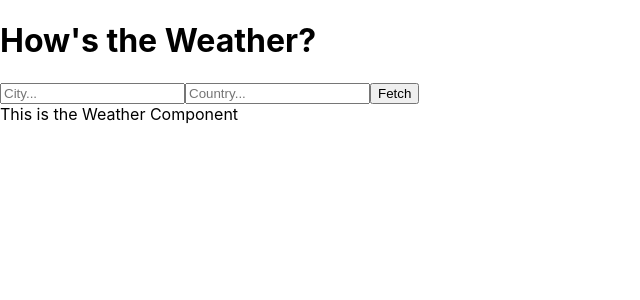
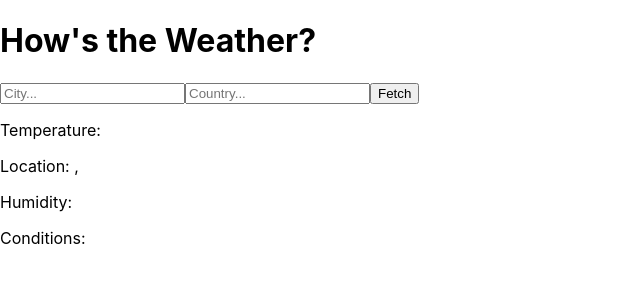
Before and after one commit to jpark799/react-weather-project, a React (Create React App) app: page / in a window 1280 px wide. Shown: the top 300 px of the page, without its empty margins (0-640 px from the left). Built offline with nearby package versions, Linux system fonts and the light colour scheme.

Commit message:
passing weather props into weather component

```diff
--- a/src/App.js
+++ b/src/App.js
@@ -14,6 +14,7 @@
     description: undefined,
     error: undefined,
   }
+
   getWeather = async (e) => {
     e.preventDefault();
     const city = e.target.elements.city.value
@@ -27,7 +28,7 @@
       country: data.sys.country,
       humidity: data.main.humidity,
       description: data.weather[0].description,
-      error: undefined
+      error: ""
     })
   }
   render() {
--- a/src/components/Weather.js
+++ b/src/components/Weather.js
@@ -4,7 +4,10 @@
     render() {
         return (
             <div>
-                This is the Weather Component
+                <p>Temperature: {this.props.temperature} </p>
+                <p>Location: {this.props.city}, {this.props.country}</p>
+                <p>Humidity: {this.props.humidity}</p>
+                <p>Conditions: {this.props.description}</p>
             </div>
         )
     }
```
